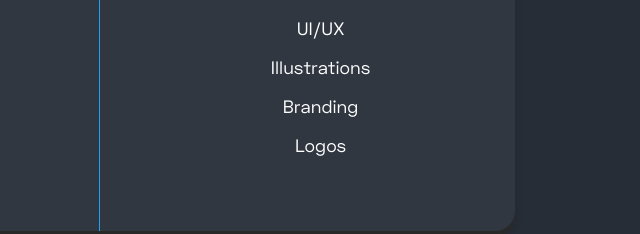
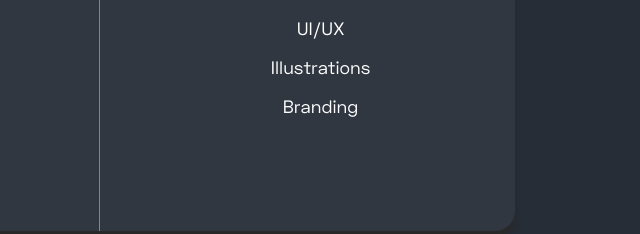
Before and after one commit to sachdeva-shrey/Shrey-Sachdeva, a Gatsby site: page / in a window 1280 px wide. Shown: the part 1406-1640 px from the top of the page, 541-1181 px from the left. Built offline with nearby package versions, Linux system fonts and the light colour scheme; Gatsby itself is replaced by a stand-in of ours.

Commit message:
fix
Signed-off-by: Shrey Sachdeva <shreysachdeva.2000@gmail.com>

```diff
--- a/src/components/Skills.js
+++ b/src/components/Skills.js
@@ -97,7 +97,6 @@ const Skills = () => (
             <li>UI/UX</li>
             <li>Illustrations</li>
             <li>Branding</li>
-            <li>Logos</li>
           </ul>
         </div>
       </div>
```
